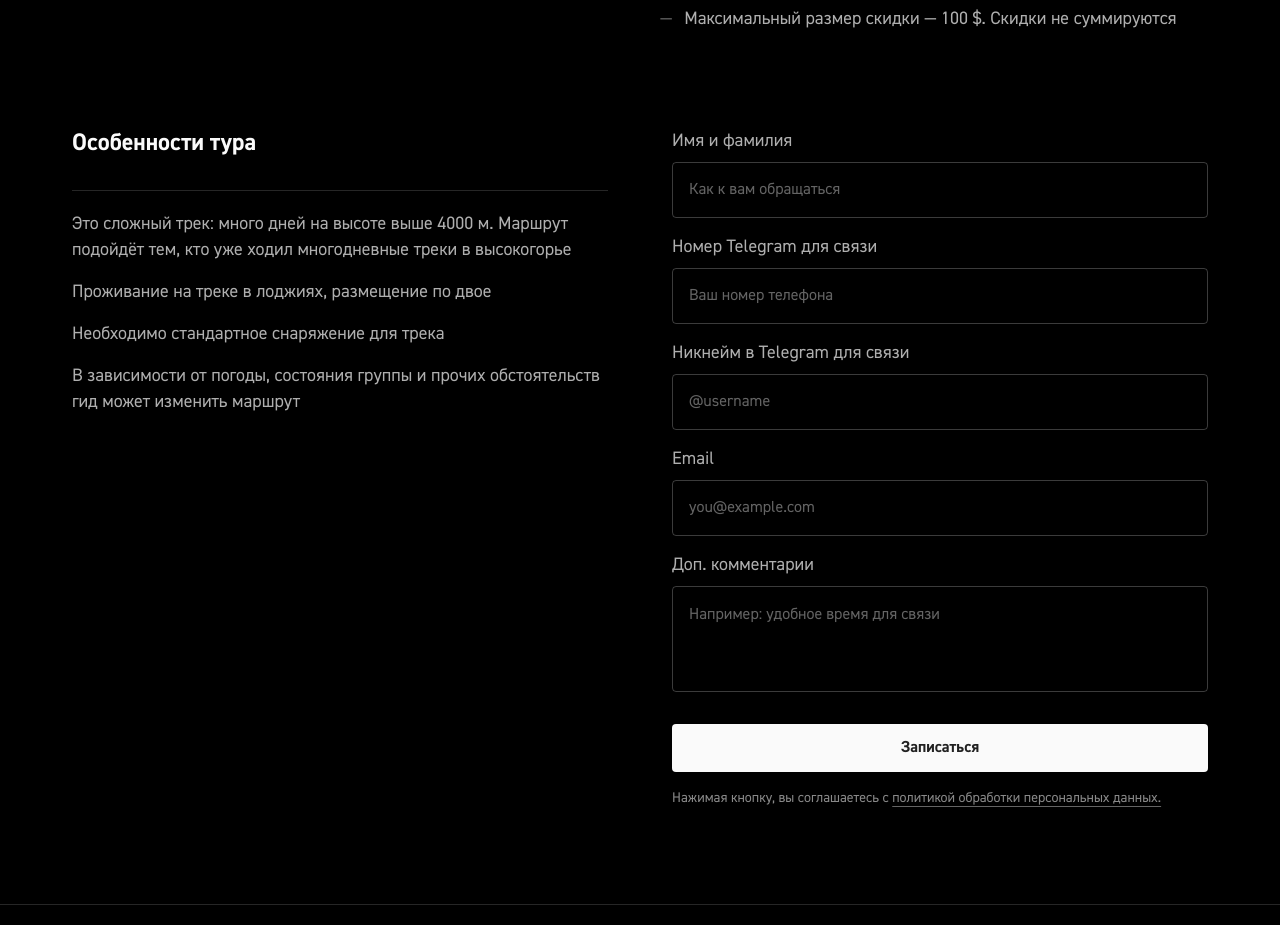
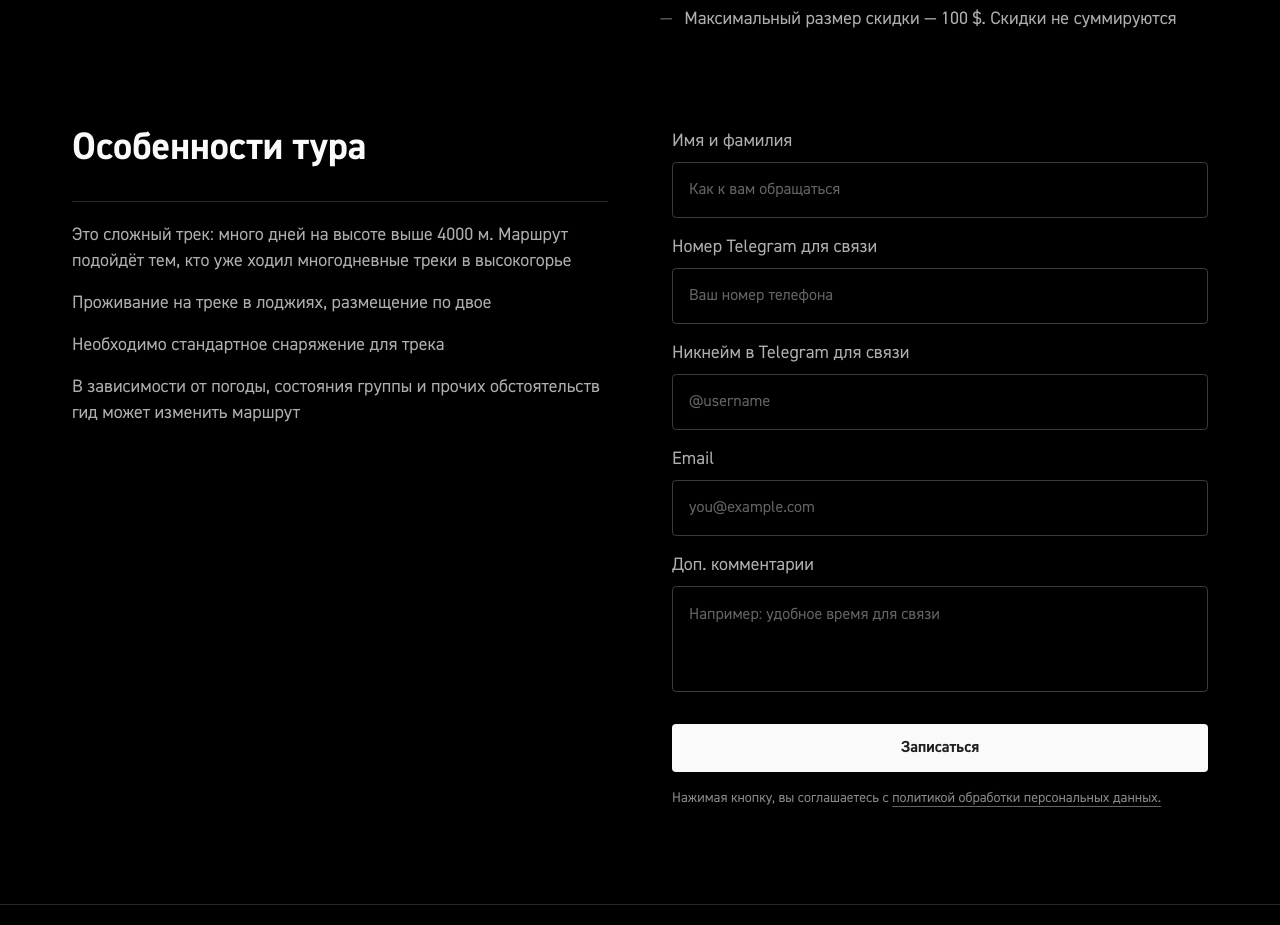
Before and after one commit to fifulina-uxui/wild-soul-routes, a React (Vite) app: page /tours/capetown in a window 1280 px wide. Shown: the part 4800-5725 px from the top of the page. Built offline with nearby package versions, Linux system fonts and the light colour scheme.

Commit message:
Tour features heading: match section headings

```diff
--- a/src/pages/TourDetailPage.tsx
+++ b/src/pages/TourDetailPage.tsx
@@ -418,7 +418,7 @@ export default function TourDetailPage() {
         aside={
           detail.features ? (
             <div>
-              <h2 className="text-[24px] font-bold leading-[30px] text-[#fafafa]">
+              <h2 className="text-[clamp(28px,3vw,44px)] font-bold leading-[1.08] text-[#fafafa]">
                 {t.tourDetail.features}
               </h2>
               <ul className="mt-8 flex flex-col gap-4 border-t border-[rgb(255_255_255/15%)] pt-5 text-[18px] leading-[26px] text-[rgb(250_250_250/70%)]">
```
